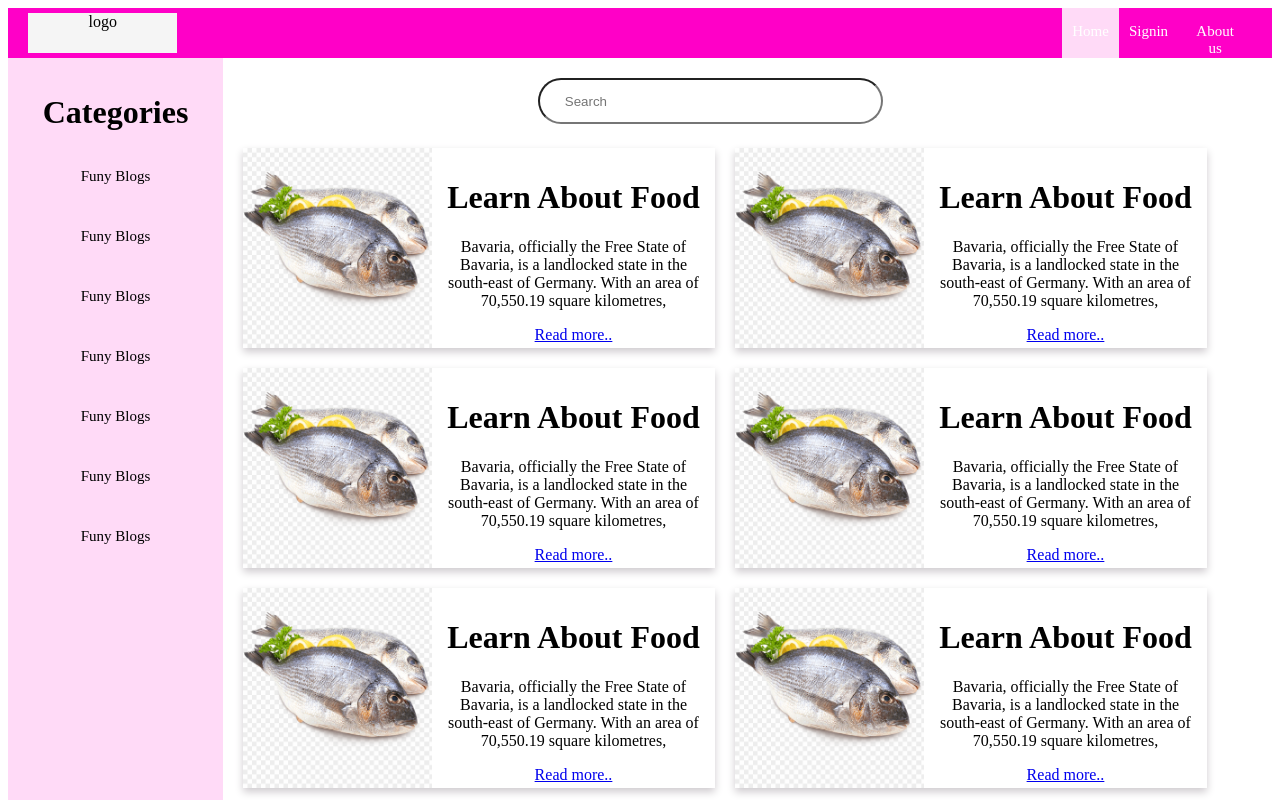
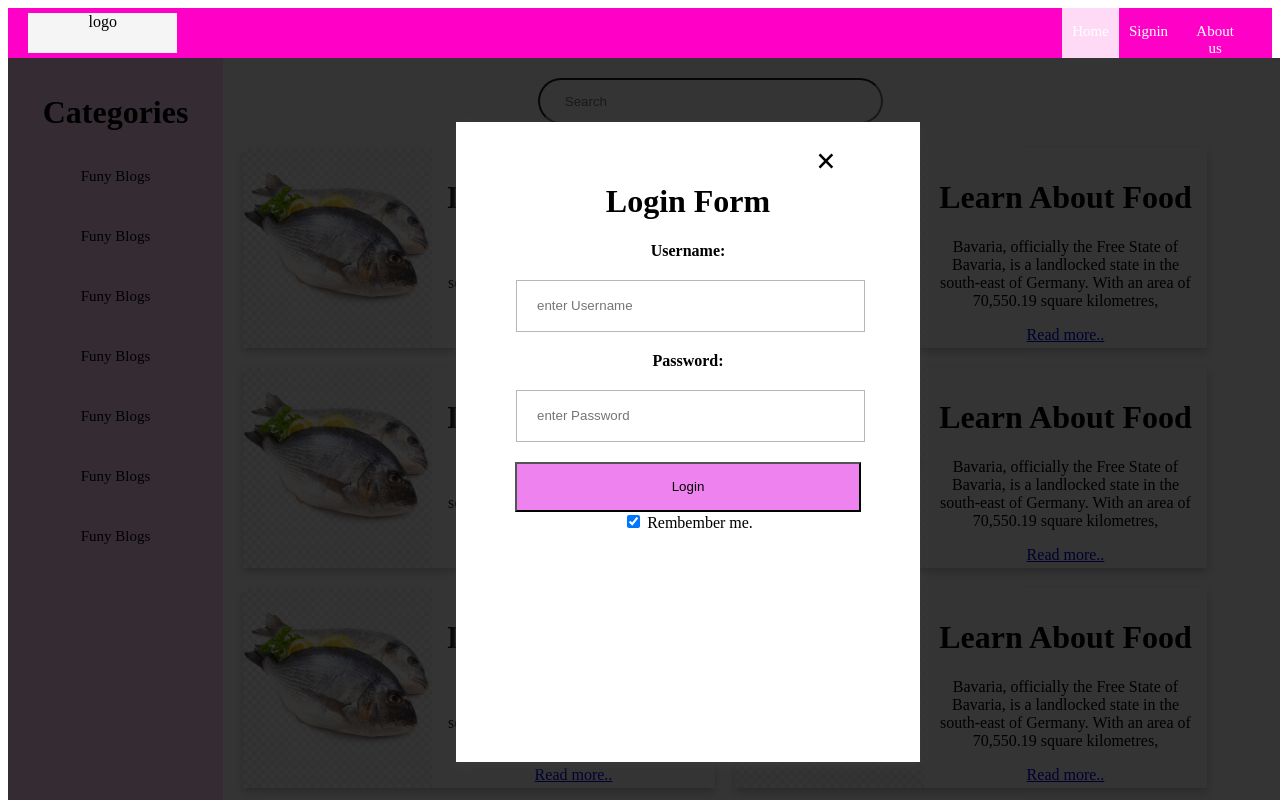
Before and after one commit to yamuben/blogpost-cohort4, a plain HTML site: page index.html in a window 1280 px wide. Both pictures are taken after a click on the link "Signin". Shown: the top 800 px of the page. Drawn offline with Linux system fonts and the light colour scheme.

Commit message:
login modal

```diff
--- a/css/styles.css
+++ b/css/styles.css
@@ -110,3 +110,65 @@ a.active{
     padding:10px;
     text-align:center;
 }
+
+.onecardcontent{
+    width:100%;
+    /* height:100vh; */
+    /* background:violet; */
+
+    box-shadow:0px 4px 8px rgb(146, 132, 146);
+    text-align: center;
+}
+
+.oneblogcontent{
+    padding:0px 15% 0px 15%;
+}
+
+.signinModal{
+    width:100%;
+    height:100vh;
+    background:rgba(0, 0, 0, 0.795);
+    position:fixed;
+    display:none;
+}
+
+.siginCard{
+    margin:5% 10% 10% 35%;
+    width:30%;
+    height: 70vh;
+    background:white;
+    box-shadow:0px 4px 8px #3a3a3a;
+    text-align:center;
+    padding:40px;
+
+}
+
+.inputLogin{
+    width:80%;
+    height:30px;
+    padding:10px 20px;
+    border:1px solid rgb(185, 182, 182);
+    margin:20px;
+}
+
+.loginbutton{
+    width:90%;
+    height:50px;
+    background:violet;
+    cursor:pointer;
+}
+
+.close{
+    position:absolute;
+    /* right:25px; */
+    /* top :0; */
+    margin:-20px 20px 0px 10%;
+    color:black;
+    font-size:35px;
+    font-weight:bold;
+    cursor:pointer;
+}
+
+.close:hover{
+    color:red;
+}
--- a/index.html
+++ b/index.html
@@ -12,12 +12,38 @@
 
     <div class="topnav">
         <a href="#" class="active"> Home</a>
-        <a href="#"> Signin</a>
+        <a href="#"  onclick="document.getElementById('showmodal').style.display='block'"> Signin</a>
         <a href="#"> About us</a>
 
     </div>
 
 </div>
+
+<div id="showmodal" class="signinModal">
+
+    <div class="siginCard">
+
+        <span id="close" onclick="document.getElementById('showmodal').style.display='none'" class="close" title="close Modal">&times;</span>
+        <h1>Login Form</h1>
+
+        <label> <b> Username:</b></label>
+        <input class="inputLogin" type="text" placeholder="enter Username" name="uname" />
+
+        <label> <b> Password:</b></label>
+        <input class="inputLogin" type="password" placeholder="enter Password" name="password" />
+
+        <button type="submit" class="loginbutton"> Login</button> <br/>
+
+        <label>
+            <input type="checkbox" checked="checked" name="remember">
+            Rembember me.
+        </label>
+
+    </div>
+
+</div>
+
+
 <div class="container">
 
     <div class="sidenav">
@@ -49,7 +75,7 @@
                     <h1>Learn About Food</h1>
 
                     <p>Bavaria, officially the Free State of Bavaria, is a landlocked state in the south-east of Germany. With an area of 70,550.19 square kilometres,</p>
-                    <a href="#">Read more..</a>
+                    <a href="./pages/viewOneBlog.html">Read more..</a>
                 </div>
 
             </div>
@@ -120,5 +146,7 @@
     </div>
 
 </div>
+
+<script src="./js/myscript.js" ></script>
     </body>
 </html>
```
Also changed, not shown: pages/viewOneBlog.html (added, +61 -0 lines), js/myscript.js (added), 1 other file.
